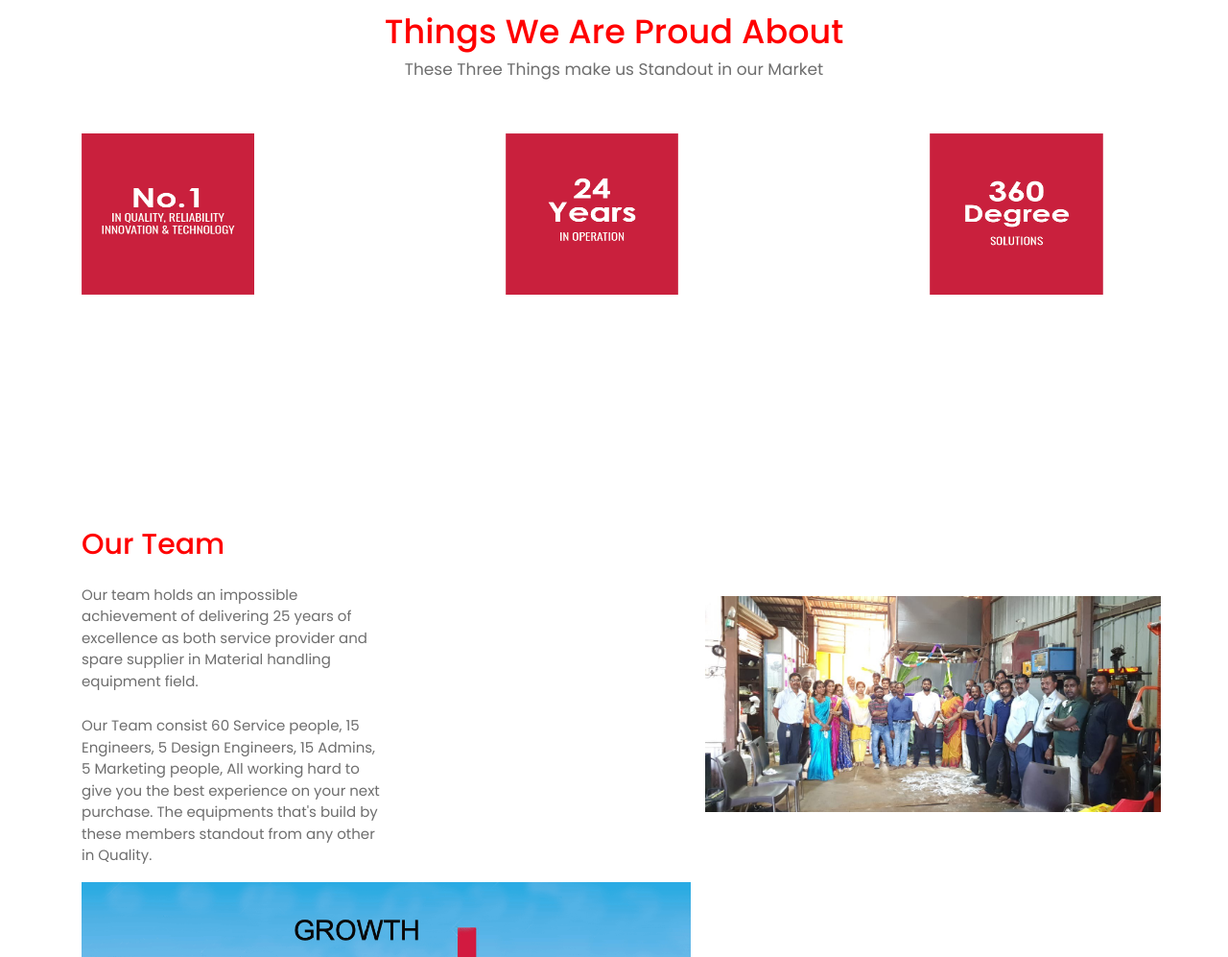
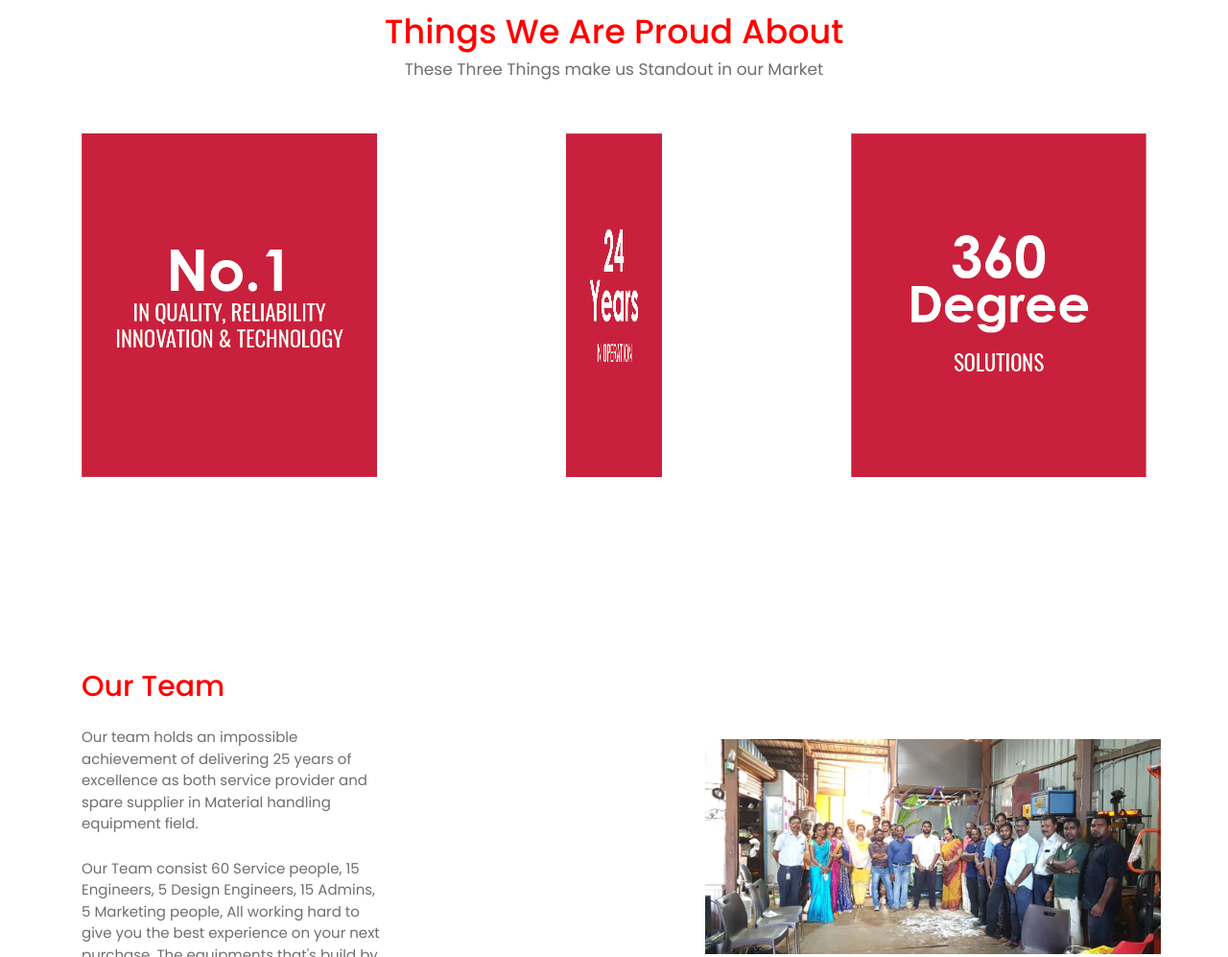
Before and after one commit to Bheemesh1706/Freelance, a plain HTML site: page index.html in a window 1280 px wide. Shown: the part 700-1697 px from the top of the page at 96% size. Drawn offline with Linux system fonts and the light colour scheme.

Commit message:
Update index.html

```diff
--- a/index.html
+++ b/index.html
@@ -61,18 +61,18 @@
         <div class="  d-flex grid-margin  justify-content-center">
           <div class="grid-margin d-flex  justify-content-start">
             <div class="features-width">
-              <img src="images/1st.png" width="80%" height="80%" alt="" class="img-icons">
+              <img src="images/1st.png" width="100%" height="100%" alt="" class="img-icons">
             </div>
           </div>
           <div class="  grid-margin d-flex  justify-content-center">
             <div class="features-width">
-              <img src="images/24years.png" width="80%" height="80%" alt="" class="img-icons">
+              <img src="images/24years.png" width="100" height="100%" alt="" class="img-icons">
 
             </div>
           </div>
           <div class="grid-margin d-flex justify-content-end">
             <div class="features-width">
-              <img src="images/360.png" width="80%" height="80%" alt="" class="img-icons">
+              <img src="images/360.png" width="100%" height="100%" alt="" class="img-icons">
 
             </div>
           </div>
```
